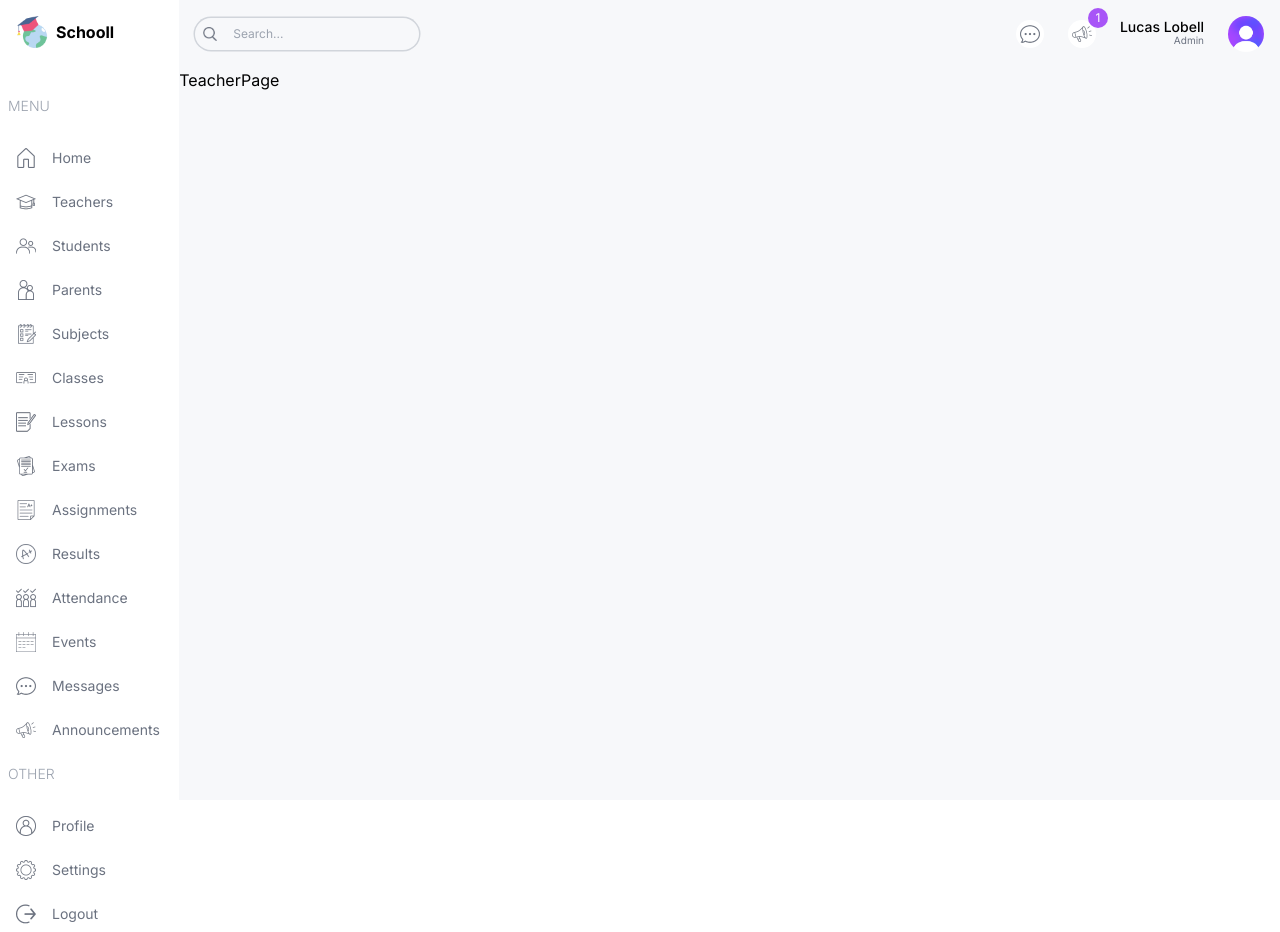
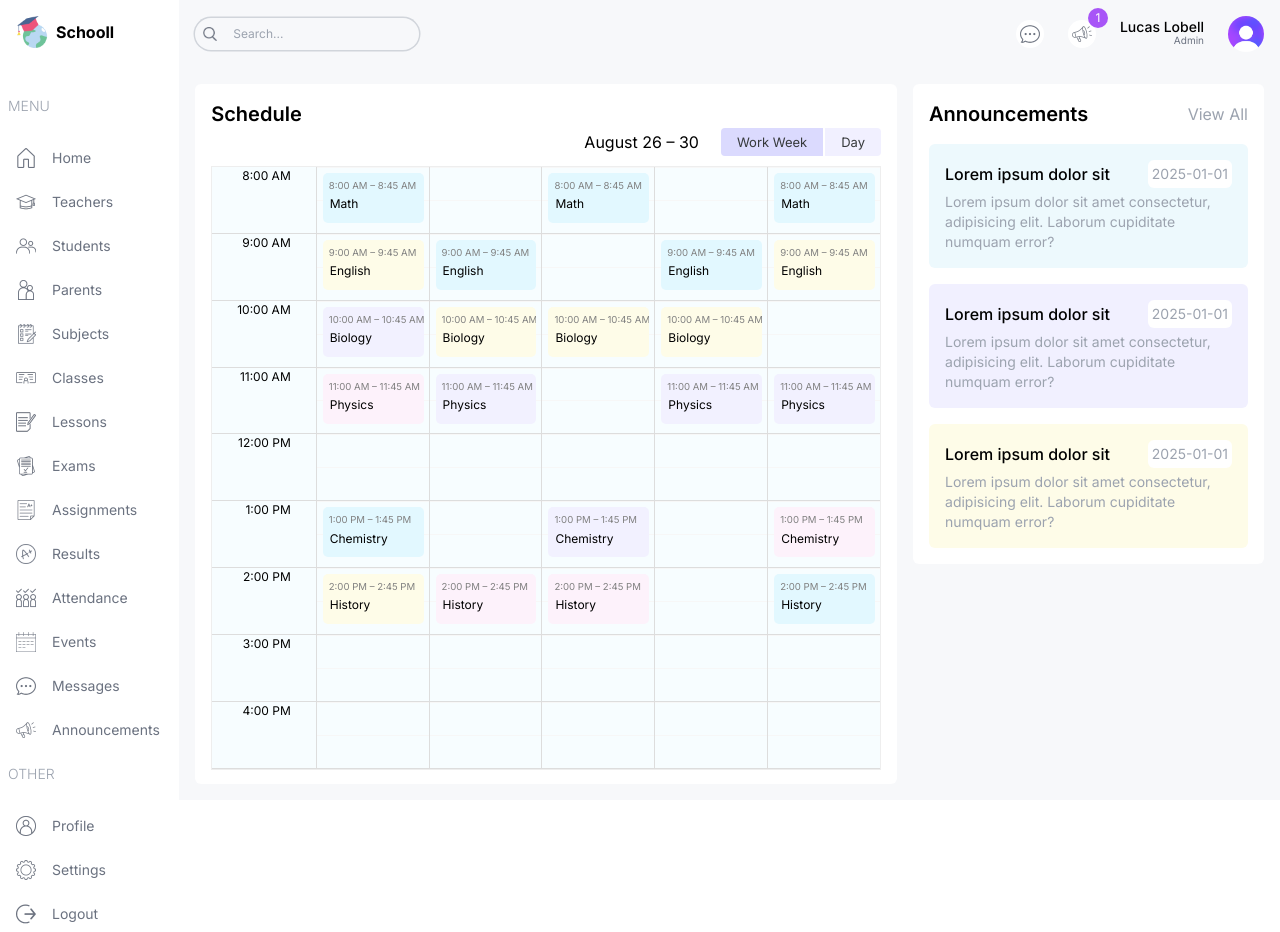
Before and after one commit to LucasLobell/SchlManagement, a Next.js app: page /teacher in a window 1280 px wide. Built offline with nearby package versions, Linux system fonts and the light colour scheme.

Commit message:
finished home for users and start list

```diff
--- a/src/app/(dashboard)/student/page.tsx
+++ b/src/app/(dashboard)/student/page.tsx
@@ -1,17 +1,13 @@
 import Announcements from '@/components/Announcements'
 import BigCalendar from '@/components/BigCalendar'
 import EventCalendar from '@/components/EventCalendar'
-import React from 'react'
-import "react-big-calendar/lib/css/react-big-calendar.css"
 
 const StudentPage = () => {
   return (
     <div className='p-4 flex gap-4 flex-col xl:flex-row'>
       <div className='w-full xl:w-2/3'>
         <div className='h-full bg-white p-4 rounded-md'>
-          <h1 className='text-xl font-semibold'>
-            Schedule (4A)
-          </h1>
+          <h1 className='text-xl font-semibold'>Schedule (4A)</h1>
           <BigCalendar />
         </div>
       </div>
--- a/src/app/(dashboard)/teacher/page.tsx
+++ b/src/app/(dashboard)/teacher/page.tsx
@@ -1,9 +1,20 @@
-import React from 'react'
+import Announcements from '@/components/Announcements'
+import BigCalendar from '@/components/BigCalendar'
 
-const TeacherPage = () => {
+const TacherPage = () => {
   return (
-    <div>TeacherPage</div>
+    <div className='flex-1 p-4 flex gap-4 flex-col xl:flex-row'>
+      <div className='w-full xl:w-2/3'>
+        <div className='h-full bg-white p-4 rounded-md'>
+          <h1 className='text-xl font-semibold'>Schedule</h1>
+          <BigCalendar />
+        </div>
+      </div>
+      <div className='w-full xl:w-1/3 flex flex-col gap-8'>
+        <Announcements />
+      </div>
+    </div>
   )
 }
 
-export default TeacherPage
+export default TacherPage
--- a/src/app/globals.css
+++ b/src/app/globals.css
@@ -66,14 +66,14 @@
 }
 
 .rbc-day-slot {
-  font-size: 14px !important;
+  font-size: 12px !important;
 }
 
 .rbc-event {
   border: none !important;
   color: black !important;
-  padding: 10px !important;
-  margin: 10px !important;
+  padding: 6px !important;
+  margin: 6px !important;
   width: 99% !important;
 }
 
@@ -106,3 +106,65 @@
   color: gray !important;
   margin-bottom: 5px;
 }
+
+.rbc-event-content{
+  padding: 0px 0px 0px 1px !important;
+}
+
+.custom-current-time-indicator {
+  position: relative;
+  height: 2px;
+  background-color: orange;
+}
+
+.time-label {
+  position: absolute;
+  top: -10px;
+  left: 5px;
+  background-color: orange;
+  color: white;
+  padding: 2px 5px;
+  border-radius: 3px;
+  font-size: 12px;
+}
+
+.rbc-current-time-indicator{
+  display: none;
+}
+
+.custom-current-time-indicator {
+  position: absolute;
+  top: 50%; /* Adjust this to match your current time */
+  left: 0;
+  right: 0;
+  height: 1px;
+  background-color: orange;
+  z-index: 10; /* Ensure it appears above calendar content */
+}
+
+.custom-current-time-indicator .time-label {
+  position: absolute;
+  top: -9px; /* Position above the line */
+  left: 2px;
+  background-color: orange;
+  color: white;
+  padding: 2px 3px;
+  border-radius: 3px;
+  font-size: 10px;
+  z-index: 20; /* Ensure it's above the line */
+}
+
+
+@media (min-width: 1320px) and (max-width: 1380px) {
+  .rbc-event {
+    display: flex !important;
+    flex-direction: row !important;
+  }
+  .rbc-event-label {
+    font-size: 8px !important;
+    margin-bottom: 3px !important;
+  }
+  .rbc-event-content {
+    font-size: 11px !important;
+  }
+}
--- a/src/components/BigCalendar.tsx
+++ b/src/components/BigCalendar.tsx
@@ -4,34 +4,101 @@ import { Calendar, momentLocalizer, View, Views } from "react-big-calendar";
 import moment from "moment";
 import { calendarEvents } from "@/lib/data";
 import "react-big-calendar/lib/css/react-big-calendar.css";
-import { useState } from "react";
-
-
+import { useState, useEffect, useRef } from "react";
 
 const localizer = momentLocalizer(moment);
 
 const BigCalendar = () => {
   const [view, setView] = useState<View>(Views.WORK_WEEK);
+  const [indicatorPosition, setIndicatorPosition] = useState<number | null>(null);
+  const [isInitialized, setIsInitialized] = useState<boolean>(false);
+  const animationFrameRef = useRef<number>(0);
+  const lastUpdateRef = useRef<number>(Date.now());
+
+  const isWithinTimeRange = () => {
+    const now = new Date();
+    const startOfDay = new Date(now.getFullYear(), now.getMonth(), now.getDate(), 8, 0, 0); // 8 AM
+    const endOfDay = new Date(now.getFullYear(), now.getMonth(), now.getDate(), 17, 0, 0); // 5 PM
+
+    return now >= startOfDay && now <= endOfDay;
+  };
+
+  const calculateIndicatorPosition = () => {
+    if (!isWithinTimeRange()) {
+      return null;
+    }
+
+    const now = new Date();
+    const startOfDay = new Date(now.getFullYear(), now.getMonth(), now.getDate(), 8, 0, 0); // Start of the visible range
+    const endOfDay = new Date(now.getFullYear(), now.getMonth(), now.getDate(), 17, 0, 0); // End of the visible range
+
+    // Calculate total minutes in the visible time range
+    const totalMinutesInDay = (endOfDay.getTime() - startOfDay.getTime()) / (1000 * 60);
+    // Calculate minutes since the start of the visible range
+    const minutesSinceStart = Math.max(0, (now.getTime() - startOfDay.getTime()) / (1000 * 60));
+
+    // Calculate the percentage of the indicator's position
+    let percentage = (minutesSinceStart / totalMinutesInDay) * 100;
+
+    // Adjust this value based on observed discrepancy
+    const adjustment = 2; // Increase or decrease to fine-tune
+    percentage -= adjustment;
+
+    // Ensure the percentage is within bounds
+    return Math.min(100, Math.max(0, percentage));
+  };
+
+  const updateIndicatorPosition = () => {
+    const now = Date.now();
+    if (now - lastUpdateRef.current >= 1000) { // Update every second
+      setIndicatorPosition(calculateIndicatorPosition());
+      lastUpdateRef.current = now;
+      setIsInitialized(true); // Mark as initialized
+    }
+    animationFrameRef.current = requestAnimationFrame(updateIndicatorPosition);
+  };
+
+  useEffect(() => {
+    // Start updating the indicator position
+    updateIndicatorPosition();
+
+    // Cleanup on component unmount
+    return () => {
+      if (animationFrameRef.current) {
+        cancelAnimationFrame(animationFrameRef.current);
+      }
+    };
+  }, []);
 
   const handleOnChangeView = (selectedView: View) => {
     setView(selectedView);
   };
 
+  const shouldDisplayIndicator = isInitialized && isWithinTimeRange();
+
   return (
+    <div style={{ position: "relative", height: "98%" }}>
       <Calendar
         localizer={localizer}
         events={calendarEvents}
         startAccessor="start"
         endAccessor="end"
-      views={["month", "work_week", "day"]}
+        views={["work_week", "day"]}
         view={view}
         style={{ height: "98%" }}
         onView={handleOnChangeView}
-      showMultiDayTimes
-      step={60}
         min={new Date(2025, 1, 0, 8, 0, 0)}
         max={new Date(2025, 1, 0, 17, 0, 0)}
       />
+      {shouldDisplayIndicator && (
+        <div
+          className="custom-current-time-indicator"
+          style={{ top: `${indicatorPosition}%` }}
+        >
+          <span className="time-label">Now</span>
+        </div>
+      )}
+    </div>
   );
 };
 
--- /dev/null
+++ b/src/components/TableSearch.tsx
@@ -0,0 +1,13 @@
+import Image from 'next/image'
+import React from 'react'
+
+const TableSearch = () => {
+  return (
+    <div className='w-full md:w-auto flex items-center gap-2 text-xs rounded-full ring-[1.5px] ring-gray-300 px-2'>
+        <Image src="/search.png" alt='' width={14} height={14} />
+        <input type="text" placeholder="Search..." className='w-[200px] p-2 bg-transparent outline-none' />
+    </div>
+  )
+}
+
+export default TableSearch
--- a/src/lib/data.ts
+++ b/src/lib/data.ts
@@ -921,143 +921,142 @@ export const calendarEvents = [
   {
     title: "Math",
     allDay: false,
-    start: new Date(2024, 9, 12, 8, 0),
-    end: new Date(2024, 9, 12, 8, 45),
+    start: new Date(2024, 7, 26, 8, 0),
+    end: new Date(2024, 7, 26, 8, 45),
   },
   {
     title: "English",
     allDay: false,
-    start: new Date(2024, 9, 12, 9, 0),
-    end: new Date(2024, 9, 12, 9, 45),
+    start: new Date(2024, 7, 26, 9, 0),
+    end: new Date(2024, 7, 26, 9, 45),
   },
   {
     title: "Biology",
     allDay: false,
-    start: new Date(2024, 9, 12, 10, 0),
-    end: new Date(2024, 9, 12, 10, 45),
+    start: new Date(2024, 7, 26, 10, 0),
+    end: new Date(2024, 7, 26, 10, 45),
   },
   {
     title: "Physics",
     allDay: false,
-    start: new Date(2024, 9, 12, 11, 0),
-    end: new Date(2024, 9, 12, 11, 45),
+    start: new Date(2024, 7, 26, 11, 0),
+    end: new Date(2024, 7, 26, 11, 45),
   },
   {
     title: "Chemistry",
     allDay: false,
-    start: new Date(2024, 9, 12, 13, 0),
-    end: new Date(2024, 9, 12, 13, 45),
+    start: new Date(2024, 7, 26, 13, 0),
+    end: new Date(2024, 7, 26, 13, 45),
   },
   {
     title: "History",
     allDay: false,
-    start: new Date(2024, 9, 12, 14, 0),
-    end: new Date(2024, 9, 12, 14, 45),
+    start: new Date(2024, 7, 26, 14, 0),
+    end: new Date(2024, 7, 26, 14, 45),
   },
   {
     title: "English",
     allDay: false,
-    start: new Date(2024, 9, 13, 9, 0),
-    end: new Date(2024, 9, 13, 9, 45),
+    start: new Date(2024, 7, 27, 9, 0),
+    end: new Date(2024, 7, 27, 9, 45),
   },
   {
     title: "Biology",
     allDay: false,
-    start: new Date(2024, 9, 13, 10, 0),
-    end: new Date(2024, 9, 13, 10, 45),
+    start: new Date(2024, 7, 27, 10, 0),
+    end: new Date(2024, 7, 27, 10, 45),
   },
   {
     title: "Physics",
     allDay: false,
-    start: new Date(2024, 9, 13, 11, 0),
-    end: new Date(2024, 9, 13, 11, 45),
+    start: new Date(2024, 7, 27, 11, 0),
+    end: new Date(2024, 7, 27, 11, 45),
   },
 
   {
     title: "History",
     allDay: false,
-    start: new Date(2024, 9, 13, 14, 0),
-    end: new Date(2024, 9, 13, 14, 45),
+    start: new Date(2024, 7, 27, 14, 0),
+    end: new Date(2024, 7, 27, 14, 45),
   },
   {
     title: "Math",
     allDay: false,
-    start: new Date(2024, 9, 14, 8, 0),
-    end: new Date(2024, 9, 14, 8, 45),
+    start: new Date(2024, 7, 28, 8, 0),
+    end: new Date(2024, 7, 28, 8, 45),
   },
   {
     title: "Biology",
     allDay: false,
-    start: new Date(2024, 9, 14, 10, 0),
-    end: new Date(2024, 9, 14, 10, 45),
+    start: new Date(2024, 7, 28, 10, 0),
+    end: new Date(2024, 7, 28, 10, 45),
   },
 
   {
     title: "Chemistry",
     allDay: false,
-    start: new Date(2024, 9, 14, 13, 0),
-    end: new Date(2024, 9, 14, 13, 45),
+    start: new Date(2024, 7, 28, 13, 0),
+    end: new Date(2024, 7, 28, 13, 45),
   },
   {
     title: "History",
     allDay: false,
-    start: new Date(2024, 9, 14, 14, 0),
-    end: new Date(2024, 9, 13, 14, 45),
+    start: new Date(2024, 7, 28, 14, 0),
+    end: new Date(2024, 7, 28, 14, 45),
   },
   {
     title: "English",
     allDay: false,
-    start: new Date(2024, 9, 15, 9, 0),
-    end: new Date(2024, 9, 15, 9, 45),
+    start: new Date(2024, 7, 29, 9, 0),
+    end: new Date(2024, 7, 29, 9, 45),
   },
   {
     title: "Biology",
     allDay: false,
-    start: new Date(2024, 9, 15, 10, 0),
-    end: new Date(2024, 9, 15, 10, 45),
+    start: new Date(2024, 7, 29, 10, 0),
+    end: new Date(2024, 7, 29, 10, 45),
   },
   {
     title: "Physics",
     allDay: false,
-    start: new Date(2024, 9, 15, 11, 0),
-    end: new Date(2024, 9, 15, 11, 45),
+    start: new Date(2024, 7, 29, 11, 0),
+    end: new Date(2024, 7, 29, 11, 45),
   },
-
   {
     title: "History",
     allDay: false,
-    start: new Date(2024, 9, 15, 14, 0),
-    end: new Date(2024, 9, 15, 14, 45),
+    start: new Date(2024, 7, 29, 14, 0),
+    end: new Date(2024, 7, 26, 14, 45),
   },
   {
     title: "Math",
     allDay: false,
-    start: new Date(2024, 9, 16, 8, 0),
-    end: new Date(2024, 9, 16, 8, 45),
+    start: new Date(2024, 7, 30, 8, 0),
+    end: new Date(2024, 7, 30, 8, 45),
   },
   {
     title: "English",
     allDay: false,
-    start: new Date(2024, 9, 16, 9, 0),
-    end: new Date(2024, 9, 16, 9, 45),
+    start: new Date(2024, 7, 30, 9, 0),
+    end: new Date(2024, 7, 30, 9, 45),
   },
 
   {
     title: "Physics",
     allDay: false,
-    start: new Date(2024, 9, 16, 11, 0),
-    end: new Date(2024, 9, 16, 11, 45),
+    start: new Date(2024, 7, 30, 11, 0),
+    end: new Date(2024, 7, 30, 11, 45),
   },
   {
     title: "Chemistry",
     allDay: false,
-    start: new Date(2024, 9, 16, 13, 0),
-    end: new Date(2024, 9, 16, 13, 45),
+    start: new Date(2024, 7, 30, 13, 0),
+    end: new Date(2024, 7, 30, 13, 45),
   },
   {
     title: "History",
     allDay: false,
-    start: new Date(2024, 9, 16, 14, 0),
-    end: new Date(2024, 9, 16, 14, 45),
+    start: new Date(2024, 7, 30, 14, 0),
+    end: new Date(2024, 7, 30, 14, 45),
   },
 ];
```
Also changed, not shown: src/app/(dashboard)/list/teachers/page.tsx (added, +31 -0 lines), src/app/(dashboard)/parent/page.tsx (+20 -0 lines), src/components/Pagination.tsx (added, +19 -0 lines). Lines whose indentation alone changed are shown as unchanged.
